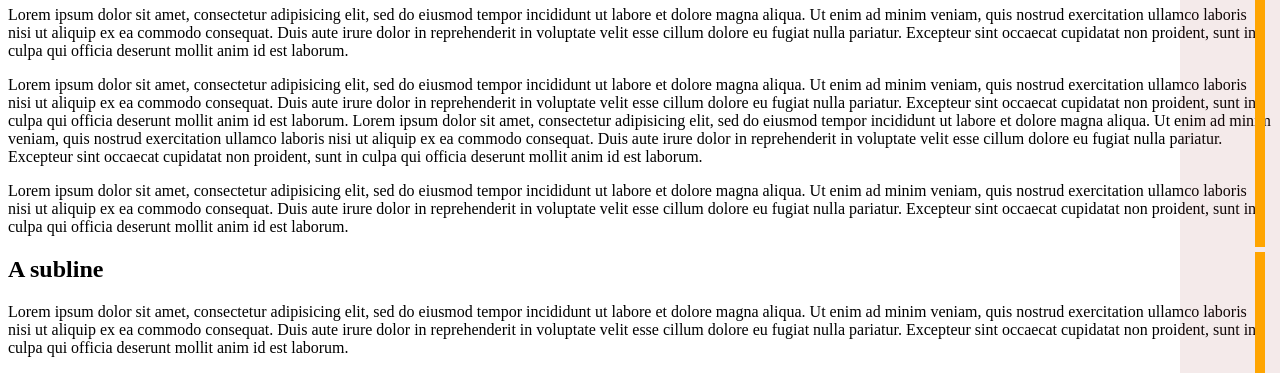
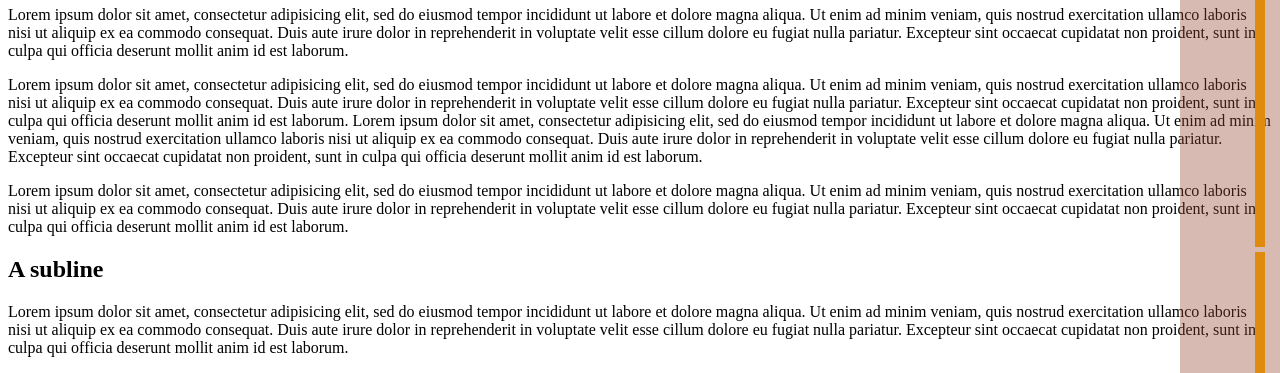
Before and after one commit to espy/Pagemap, a plain HTML site: page index.html in a window 1280 px wide. Shown: the part 60-433 px from the top of the page. Drawn offline with Linux system fonts and the light colour scheme.

Commit message:
Added scrollIndicator, fixed clickable sections

```diff
--- a/css/pagemap.css
+++ b/css/pagemap.css
@@ -5,6 +5,13 @@
 	position: fixed;
 	right: 0px;
 	top: 0px;
+}
+
+#pageIndicator{
+	width: 100px;
+	background: RGBA(150,80,50,.3);
+	position: relative;
+	float:left;
 }
 
 .pageMap-h1{
--- a/js/pagemap.js
+++ b/js/pagemap.js
@@ -10,9 +10,12 @@ $(document).ready(function(){
 
 	init();
 });
-
+var wh = 0;
+var bh = 0;
+var ratio = 0;
 var selectors = ["h1"];
 var elements = [];
+var emptyPageMap = '<div id="pageIndicator"></div>';
 var config = {
 	"scrollSpeed": 300
 }
@@ -27,11 +30,16 @@ function init(){
 	$(window).bind("resize", function(){
 		redrawMap();
 	});
+	$(window).bind("scroll", function(){
+		drawScrollIndicator();
+	});
 	redrawMap();
+	drawScrollIndicator();
 }
 
 function slideToElement(source){
-	$.scrollTo($(this).data('element'), config.scrollSpeed);
+	console.log("scrollTo ",$(source).data('element'));
+	$.scrollTo($(source).data('element'), config.scrollSpeed);
 	/* Old version:
 	for(id in elements){
 		if($(elements[id].mapElement).is(source)){
@@ -44,9 +52,9 @@ function slideToElement(source){
 
 function redrawMap(){
 	// also do this if font size/magnification changes
-	$('#pageMap').empty();
-	var wh = $(window).height();
-	var bh = $('body').height();
+	$('#pageMap').html(emptyPageMap);
+	wh = $(window).height();
+	bh = $('body').height();
 	elements = [];
 	for(sid in selectors){
 		console.log("dealing with "+sid);
@@ -81,10 +89,8 @@ function redrawMap(){
 }
 
 function drawElements(){
-	var wh = $(window).height();
-	var bh = $('body').height();
 	$('#pageMap').height(wh);
-	var ratio = wh / bh;
+	ratio = wh / bh;
 	for(id in elements){
 		var element = elements[id];
 		var node = $('#pageMap .pageMap-'+element.tag)[id];
@@ -94,4 +100,13 @@ function drawElements(){
 		$(node).height(h);
 	}
 	console.log(elements.length+" elements found: ",elements);
+	drawScrollIndicator();
 }
+
+function drawScrollIndicator(){
+	var offset = $('body').scrollTop();
+	var percent = offset / (bh - wh);
+	if(percent < 0){percent = 0;}
+	if(percent > 1){percent = 1;}
+	$('#pageMap #pageIndicator').height(wh * ratio).css('top', (percent * 100 * (1-ratio))+"%");
+}
```
